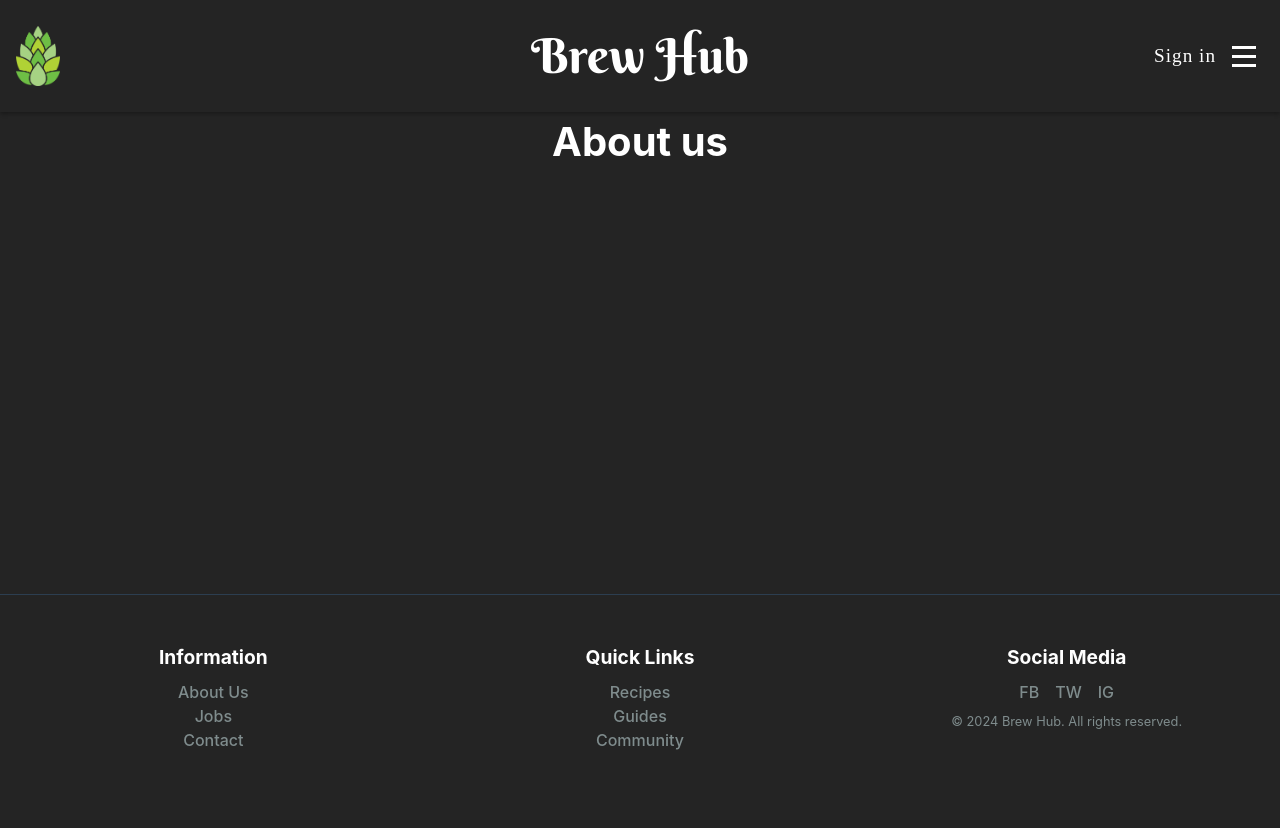
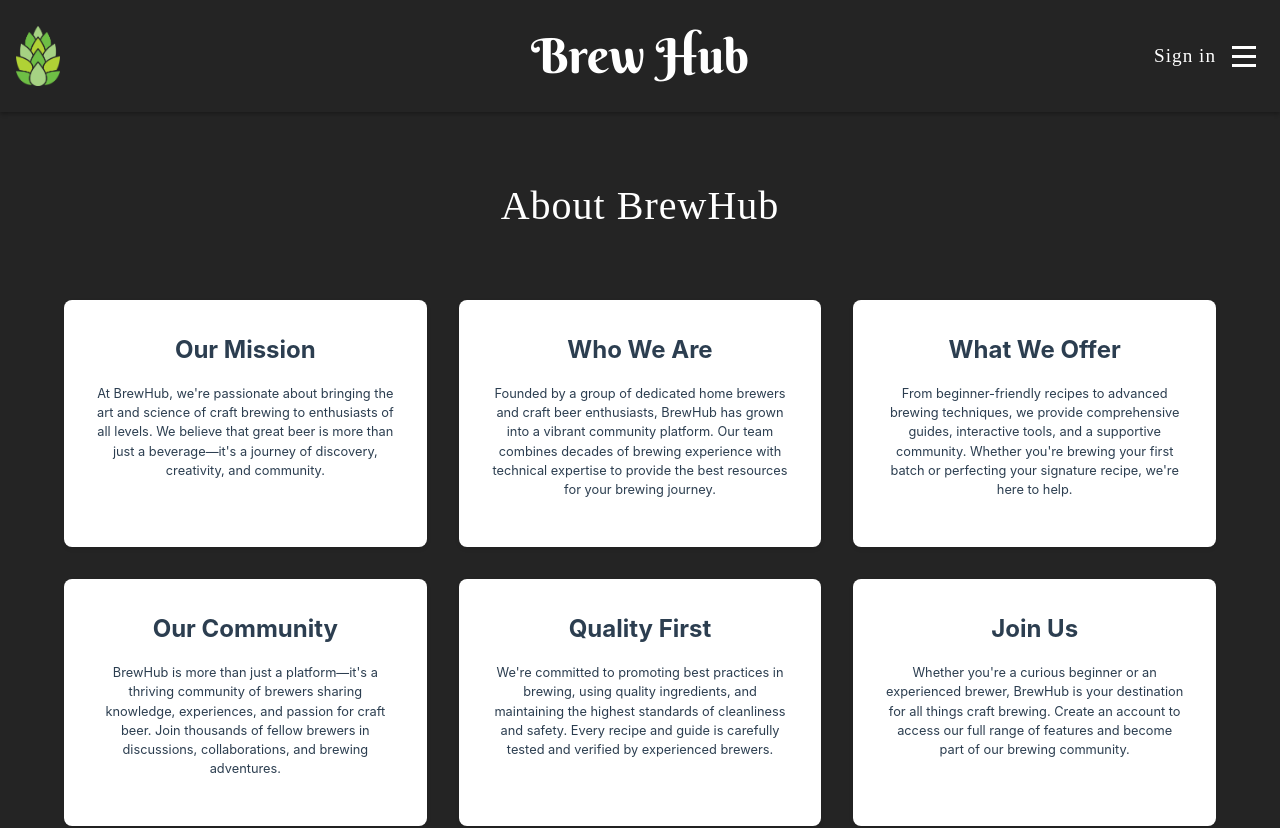
Before and after one commit to PeterKock/brewhub-frontend, a React (Vite) app: page /aboutus in a window 1280 px wide. Shown: the top 828 px of the page. Before the commit the page ends 800 px from the top, so only its background shows below. Built offline with nearby package versions, Linux system fonts and the light colour scheme; a web font is replaced by a local one.

Commit message:
added content to the about us page

```diff
--- a/src/pages/public/aboutuspage.jsx
+++ b/src/pages/public/aboutuspage.jsx
@@ -1,7 +1,43 @@
-export default function AboutUsPage() {
+const AboutUsPage = () => {
     return (
-        <div className="page aboutus-page">
-            <h2>About us</h2>
-        </div>
+        <main className="main-content">
+            <section className="main-section">
+                <h2 className="section-title">About BrewHub</h2>
+
+                <div className="base-grid">
+                    <div className="base-card">
+                        <h3>Our Mission</h3>
+                        <p>At BrewHub, we&apos;re passionate about bringing the art and science of craft brewing to enthusiasts of all levels. We believe that great beer is more than just a beverage—it&apos;s a journey of discovery, creativity, and community.</p>
+                    </div>
+
+                    <div className="base-card">
+                        <h3>Who We Are</h3>
+                        <p>Founded by a group of dedicated home brewers and craft beer enthusiasts, BrewHub has grown into a vibrant community platform. Our team combines decades of brewing experience with technical expertise to provide the best resources for your brewing journey.</p>
+                    </div>
+
+                    <div className="base-card">
+                        <h3>What We Offer</h3>
+                        <p>From beginner-friendly recipes to advanced brewing techniques, we provide comprehensive guides, interactive tools, and a supportive community. Whether you&apos;re brewing your first batch or perfecting your signature recipe, we&apos;re here to help.</p>
+                    </div>
+
+                    <div className="base-card">
+                        <h3>Our Community</h3>
+                        <p>BrewHub is more than just a platform—it&apos;s a thriving community of brewers sharing knowledge, experiences, and passion for craft beer. Join thousands of fellow brewers in discussions, collaborations, and brewing adventures.</p>
+                    </div>
+
+                    <div className="base-card">
+                        <h3>Quality First</h3>
+                        <p>We&apos;re committed to promoting best practices in brewing, using quality ingredients, and maintaining the highest standards of cleanliness and safety. Every recipe and guide is carefully tested and verified by experienced brewers.</p>
+                    </div>
+
+                    <div className="base-card">
+                        <h3>Join Us</h3>
+                        <p>Whether you&apos;re a curious beginner or an experienced brewer, BrewHub is your destination for all things craft brewing. Create an account to access our full range of features and become part of our brewing community.</p>
+                    </div>
+                </div>
+            </section>
+        </main>
     );
-}
+};
+
+export default AboutUsPage;
--- a/src/pages/public/homepage.jsx
+++ b/src/pages/public/homepage.jsx
@@ -63,7 +63,7 @@ const HomePage = () => {
 
     return (
         <main className="main-content">
-            <section className="features">
+            <section className="main-section">
                 <h2 className="section-title">Start Brewing</h2>
                 <CardGrid>
                     {features.map((feature, index) => (
--- a/src/styles/styles.css
+++ b/src/styles/styles.css
@@ -292,6 +292,10 @@ a:hover {
   margin: 0 auto var(--spacing-xl);
 }
 
+.main-section {
+  padding: var(--spacing-xl) 0;
+}
+
 .section-title {
   text-align: center;
   margin-bottom: var(--spacing-xl);
@@ -331,10 +335,6 @@ a:hover {
 }
 
 /* ----------------5.2 Features -------------------------- */
-
-.features {
-  padding: var(--spacing-xl) 0;
-}
 
 .feature-button {
   background-color: var(--secondary-bg-color);
```
